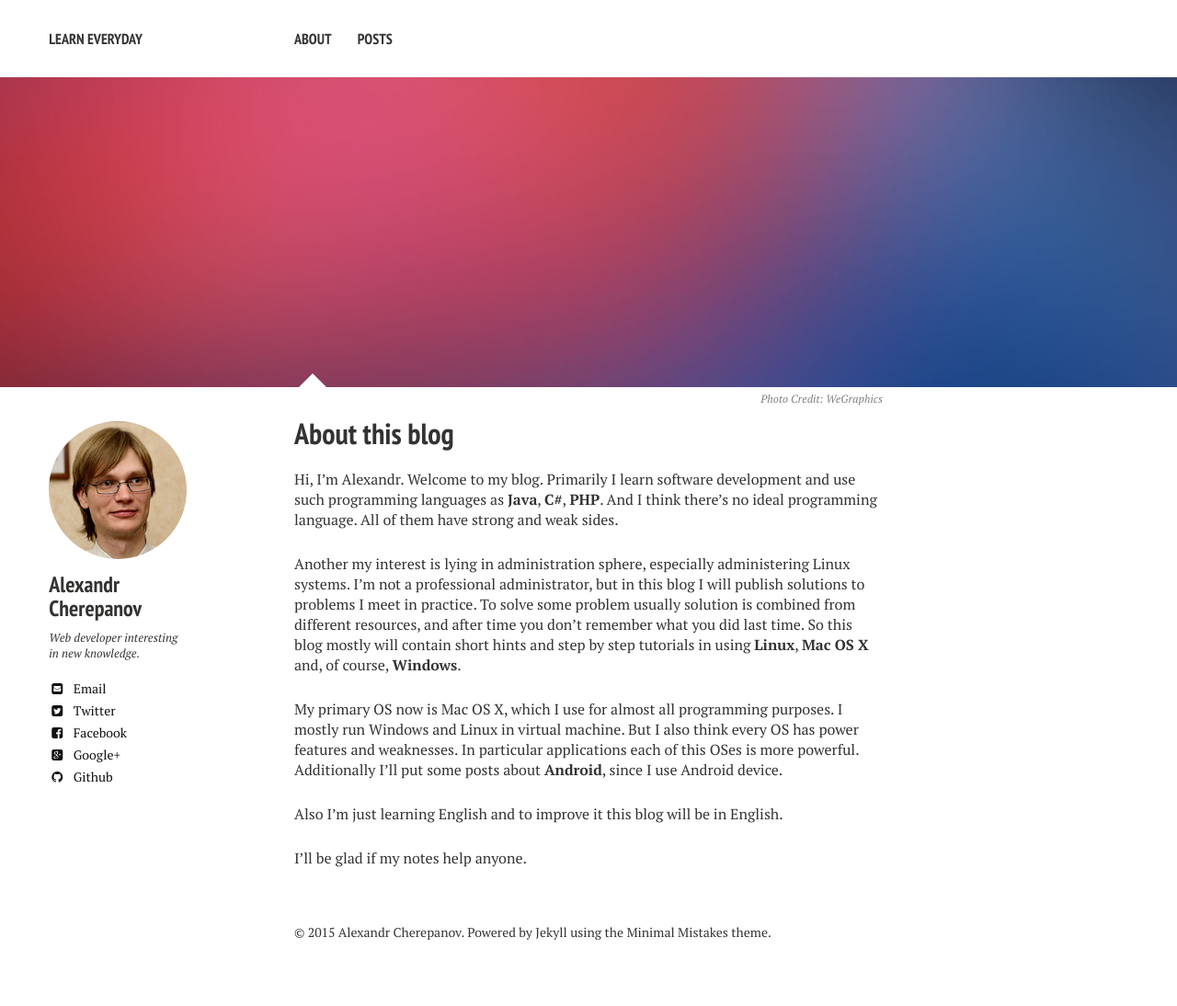
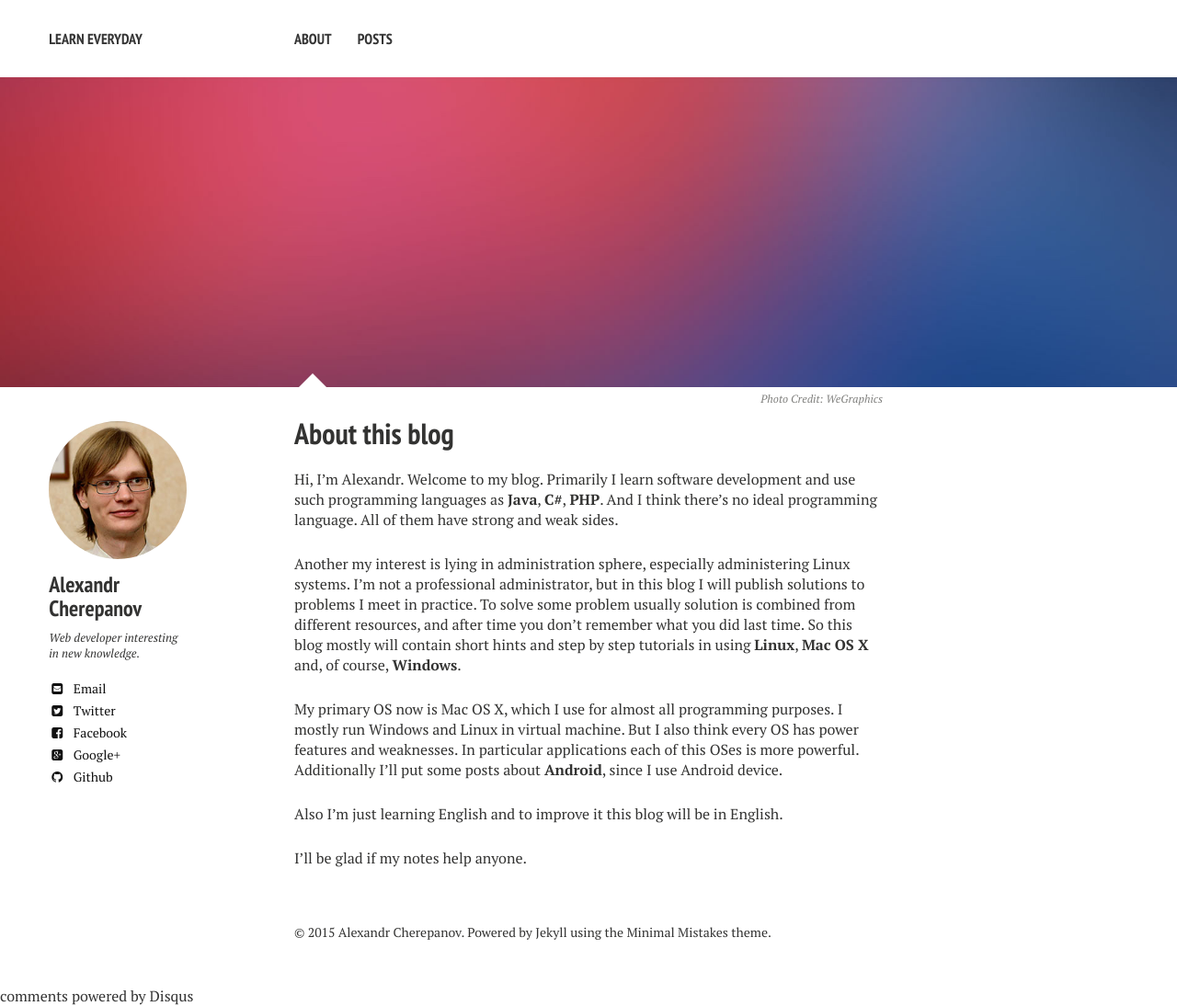
Before and after one commit to XandrCherepanov/xandrcherepanov.github.io, a Jekyll site: the page built from about/index.md, in a window 1280 px wide. Shown: the whole page at 92% size. Built offline with Jekyll 4.4.1, drawn with Linux system fonts in a browser that asks for light colours; nearby versions of some CDN libraries; comment, search, counter and statistics services are not loaded; before the commit the page ends 1072 px from its top, so only the background shows below that; part of the change alters nothing that is shown.

Commit message:
Added Disqus comments

```diff
--- a/_config.yml
+++ b/_config.yml
@@ -30,7 +30,7 @@ owner:
   avatar: bio-photo.jpg
   bio: "Web developer interesting in new knowledge."
   email: xandr.cherepanov@gmail.com
-  disqus-shortname:
+  disqus-shortname: xandr
   twitter: "@XandrCherepanov"
   facebook: cherepanov.alexander
   google:
--- a/_includes/_disqus_comments.html
+++ b/_includes/_disqus_comments.html
@@ -9,14 +9,6 @@
         dsq.src = '//' + disqus_shortname + '.disqus.com/embed.js';
         (document.getElementsByTagName('head')[0] || document.getElementsByTagName('body')[0]).appendChild(dsq);
     })();
-
-    /* * * DON'T EDIT BELOW THIS LINE * * */
-    (function () {
-        var s = document.createElement('script'); s.async = true;
-        s.type = 'text/javascript';
-        s.src = '//' + disqus_shortname + '.disqus.com/count.js';
-        (document.getElementsByTagName('HEAD')[0] || document.getElementsByTagName('BODY')[0]).appendChild(s);
-    }());
 </script>
 <noscript>Please enable JavaScript to view the <a href="http://disqus.com/?ref_noscript">comments powered by Disqus.</a></noscript>
 <a href="http://disqus.com" class="dsq-brlink">comments powered by <span class="logo-disqus">Disqus</span></a>
--- /dev/null
+++ b/_includes/_disqus_count.html
@@ -0,0 +1,14 @@
+{% if site.owner.disqus-shortname %}
+<script type="text/javascript">
+    /* * * CONFIGURATION VARIABLES: EDIT BEFORE PASTING INTO YOUR WEBPAGE * * */
+    var disqus_shortname = '{{ site.owner.disqus-shortname }}'; // required: replace example with your forum shortname
+
+    /* * * DON'T EDIT BELOW THIS LINE * * */
+    (function () {
+        var s = document.createElement('script'); s.async = true;
+        s.type = 'text/javascript';
+        s.src = '//' + disqus_shortname + '.disqus.com/count.js';
+        (document.getElementsByTagName('HEAD')[0] || document.getElementsByTagName('BODY')[0]).appendChild(s);
+    }());
+</script>
+{% endif %}
--- a/_layouts/base.html
+++ b/_layouts/base.html
@@ -46,5 +46,7 @@
 
 {% include _scripts.html %}
 
+{% include _disqus_count.html %}
+
 </body>
 </html>
```
